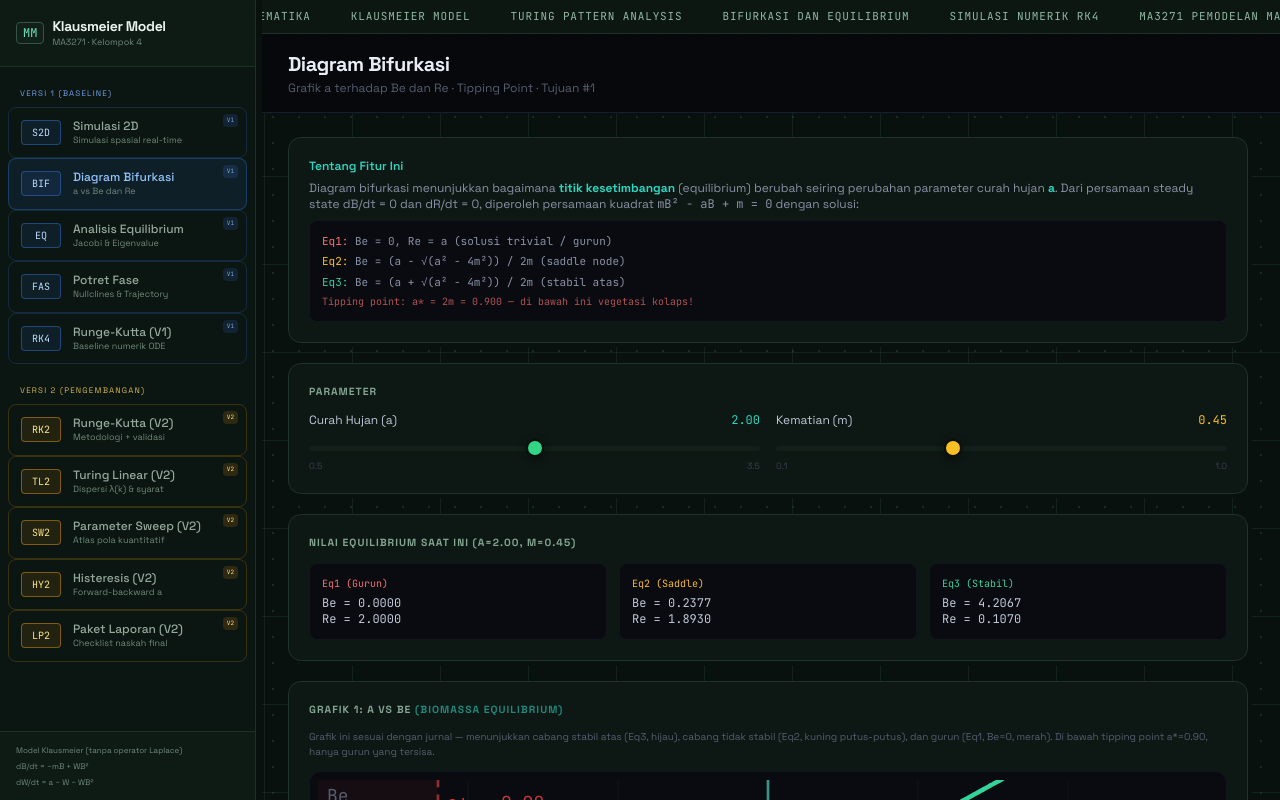
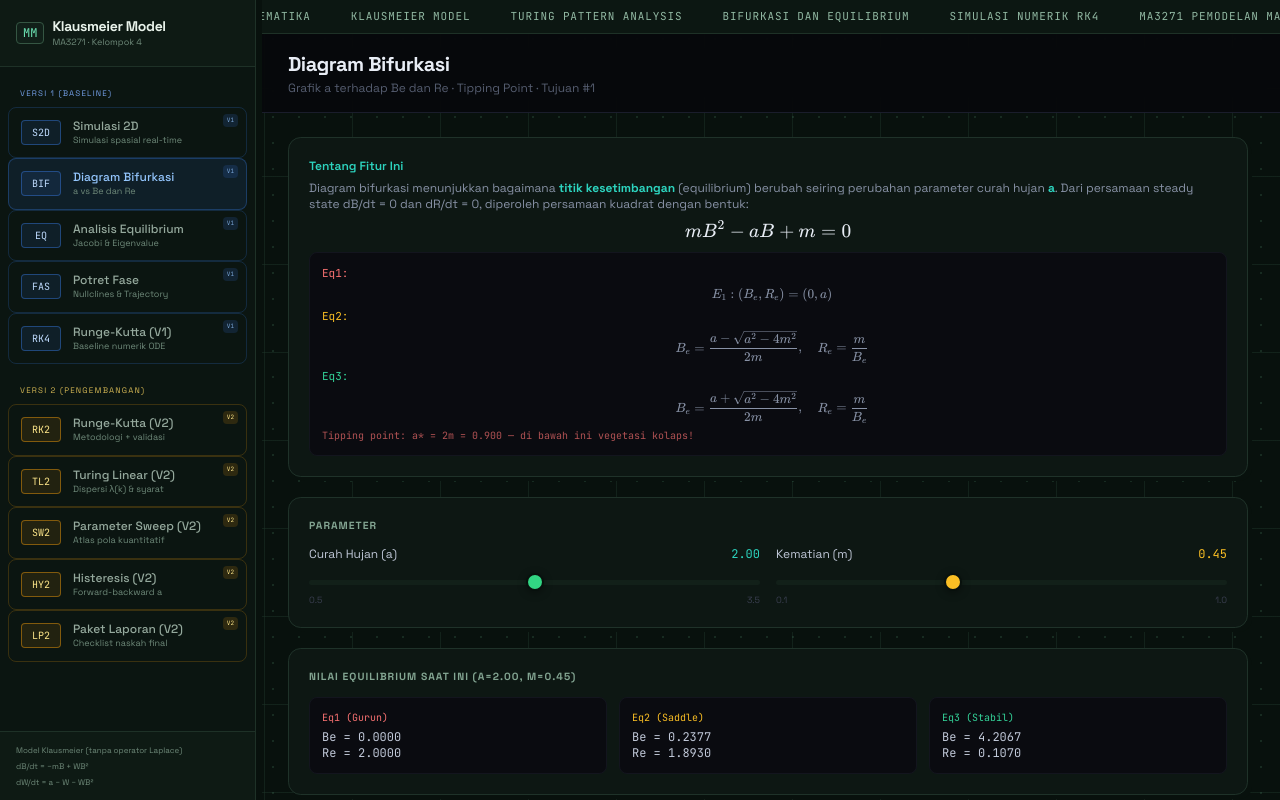
Before and after one commit to rlukassa/MA3271_Pemodelan-Matematika, a Nuxt app: page /bifurkasi in a window 1280 px wide. Shown: the top 800 px of the page. Built offline with nearby package versions, Linux system fonts and the light colour scheme.

Commit message:
refactor: formula with katex

```diff
--- /dev/null
+++ b/app/components/LatexExpr.vue
@@ -0,0 +1,37 @@
+<script setup>
+import { computed } from 'vue'
+import katex from 'katex'
+
+const props = defineProps({
+  expr: { type: String, required: true },
+  block: { type: Boolean, default: false }
+})
+
+const rendered = computed(() => {
+  try {
+    return katex.renderToString(props.expr, {
+      displayMode: props.block,
+      throwOnError: false,
+      strict: 'ignore'
+    })
+  } catch {
+    return props.expr
+  }
+})
+</script>
+
+<template>
+  <component :is="block ? 'div' : 'span'" class="latex-host" v-html="rendered" />
+</template>
+
+<style scoped>
+.latex-host :deep(.katex) {
+  color: inherit;
+}
+
+.latex-host :deep(.katex-display) {
+  margin: 0.35rem 0;
+  overflow-x: auto;
+  overflow-y: hidden;
+}
+</style>
--- a/app/pages/bifurkasi.vue
+++ b/app/pages/bifurkasi.vue
@@ -123,12 +123,16 @@ const eqDotsRe = computed(() => {
           Diagram bifurkasi menunjukkan bagaimana <strong class="text-teal-400">titik kesetimbangan</strong> (equilibrium)
           berubah seiring perubahan parameter curah hujan <strong class="text-teal-400">a</strong>.
           Dari persamaan steady state dB/dt = 0 dan dR/dt = 0, diperoleh persamaan kuadrat
-          <span class="font-data">mB² − aB + m = 0</span> dengan solusi:
+          dengan bentuk:
         </p>
+        <LatexExpr class="mt-2" :expr="'mB^2-aB+m=0'" :block="true" />
         <div class="mt-2 p-3 bg-[#0a0b10] rounded-lg border border-[#13151e] font-data text-[11px] text-[#8892a6] space-y-1">
-          <p><span class="text-red-400">Eq1:</span> Be = 0, Re = a (solusi trivial / gurun)</p>
-          <p><span class="text-amber-400">Eq2:</span> Be = (a − √(a² − 4m²)) / 2m (saddle node)</p>
-          <p><span class="text-emerald-400">Eq3:</span> Be = (a + √(a² − 4m²)) / 2m (stabil atas)</p>
+          <p><span class="text-red-400">Eq1:</span></p>
+          <LatexExpr class="ml-2" :expr="'E_1:(B_e,R_e)=(0,a)'" :block="true" />
+          <p><span class="text-amber-400">Eq2:</span></p>
+          <LatexExpr class="ml-2" :expr="'B_e=\\frac{a-\\sqrt{a^2-4m^2}}{2m},\\quad R_e=\\frac{m}{B_e}'" :block="true" />
+          <p><span class="text-emerald-400">Eq3:</span></p>
+          <LatexExpr class="ml-2" :expr="'B_e=\\frac{a+\\sqrt{a^2-4m^2}}{2m},\\quad R_e=\\frac{m}{B_e}'" :block="true" />
           <p class="text-red-400/70 text-[10px] mt-1">Tipping point: a* = 2m = {{ aCrit.toFixed(3) }} — di bawah ini vegetasi kolaps!</p>
         </div>
       </div>
--- a/app/pages/equilibrium.vue
+++ b/app/pages/equilibrium.vue
@@ -159,10 +159,10 @@ function fmtNum(n) {
           Eigenvalue dari Jacobian menentukan apakah equilibrium bersifat stabil, tidak stabil, atau saddle.
         </p>
         <div class="mt-2 p-3 bg-[#0a0b10] rounded-lg border border-[#13151e] font-data text-[10px] text-[#8892a6] space-y-1">
-          <p>Jacobian J(Be, Re) = ∂(F,G)/∂(B,R) di titik equilibrium:</p>
-          <p class="ml-3">J = [[ −m + 2RB,  B² ],</p>
-          <p class="ml-3">&nbsp;&nbsp;&nbsp;&nbsp;&nbsp;[ −2RB,    −1 − B² ]]</p>
-          <p class="mt-1.5 text-[9px]">Eigenvalue λ dari det(J − λI) = 0 → λ² − Tr(J)λ + det(J) = 0</p>
+          <p>Jacobian di titik equilibrium:</p>
+          <LatexExpr class="ml-3" :expr="'J(B_e,R_e)=\\frac{\\partial(F,G)}{\\partial(B,R)}'" :block="true" />
+          <LatexExpr class="ml-3" :expr="'J=\\begin{bmatrix}-m+2RB & B^2\\\\-2RB & -1-B^2\\end{bmatrix}'" :block="true" />
+          <LatexExpr class="mt-1.5" :expr="'\\det(J-\\lambda I)=0\\Rightarrow \\lambda^2-\\operatorname{Tr}(J)\\lambda+\\det(J)=0'" :block="true" />
           <p class="text-emerald-400/70">Stabil jika: <strong>kedua eigenvalue bagian real negatif</strong></p>
         </div>
       </div>
--- a/app/pages/fase.vue
+++ b/app/pages/fase.vue
@@ -162,8 +162,10 @@ onMounted(computeTrajectories)
           dari berbagai initial condition.
         </p>
         <div class="mt-2 p-3 bg-[#0a0b10] rounded-lg border border-[#13151e] font-data text-[10px] text-[#8892a6] space-y-1">
-          <p><span class="text-emerald-400">dB/dt = 0:</span> R = m/B (hiperbola)</p>
-          <p><span class="text-sky-400">dR/dt = 0:</span> R = a/(1 + B²) (Lorentzian)</p>
+          <p><span class="text-emerald-400">Nullcline 1:</span></p>
+          <LatexExpr class="ml-2" :expr="'\\frac{dB}{dt}=0:\\;R=\\frac{m}{B}'" :block="true" />
+          <p><span class="text-sky-400">Nullcline 2:</span></p>
+          <LatexExpr class="ml-2" :expr="'\\frac{dR}{dt}=0:\\;R=\\frac{a}{1+B^2}'" :block="true" />
           <p class="mt-1.5 text-[9px]">Panah vektor menunjukkan arah aliran, trajectory dihitung dengan RK4.</p>
         </div>
       </div>
--- a/app/pages/index.vue
+++ b/app/pages/index.vue
@@ -847,11 +847,11 @@ onMounted(() => {
           <div class="card">
             <h2 class="section-title mb-3">Persamaan Model</h2>
             <div class="text-[11px] sm:text-sm text-[#8892a6] space-y-2 font-data leading-relaxed eq-box">
-              <p>dB/dt = &minus;m &middot; B + R &middot; B&sup2;</p>
-              <p>dR/dt = a &minus; R &minus; R &middot; B&sup2;</p>
+              <LatexExpr :expr="'\\frac{dB}{dt}=-mB+RB^2'" :block="true" />
+              <LatexExpr :expr="'\\frac{dR}{dt}=a-R-RB^2'" :block="true" />
             </div>
             <div class="mt-2.5 text-[8px] sm:text-[10px] text-[#3a3f50] font-body space-y-0.5">
-              <p>D<sub>b</sub> = {{ Dp }} &middot; D<sub>R</sub> = {{ Dw }} m&sup2; thn&#x207B;&sup1;</p>
+              <LatexExpr :expr="`D_b=${Dp},\\;D_R=${Dw}\\;\\text{m}^2\\,\\text{thn}^{-1}`" :block="true" />
               <p class="italic">Coupling difusi ditambahkan secara numerik untuk simulasi spasial.</p>
             </div>
           </div>
--- a/app/pages/runge-kutta.vue
+++ b/app/pages/runge-kutta.vue
@@ -221,9 +221,9 @@ onMounted(() => runSimulation())
         </p>
         <div class="mt-2 p-3 bg-[#0a0b10] rounded-lg border border-[#13151e] font-data text-[10px] text-[#8892a6] space-y-1">
           <p>Sistem ODE (tanpa difusi):</p>
-          <p class="ml-3">dB/dt = −mB + RB²</p>
-          <p class="ml-3">dR/dt = a − R − RB²</p>
-          <p class="mt-1.5 text-[9px]">RK4: y_{n+1} = y_n + (h/6)(k₁ + 2k₂ + 2k₃ + k₄), orde akurasi O(h⁴)</p>
+          <LatexExpr class="ml-3" :expr="'\\frac{dB}{dt}=-mB+RB^2'" :block="true" />
+          <LatexExpr class="ml-3" :expr="'\\frac{dR}{dt}=a-R-RB^2'" :block="true" />
+          <LatexExpr class="mt-1.5" :expr="'y_{n+1}=y_n+\\frac{h}{6}(k_1+2k_2+2k_3+k_4),\\;\\text{orde }O(h^4)'" :block="true" />
         </div>
       </div>
 
--- a/app/pages/turing-linear-v2.vue
+++ b/app/pages/turing-linear-v2.vue
@@ -188,7 +188,9 @@ const kStarX = computed(() => {
 
       <div class="card">
         <h2 class="section-title mb-2">Catatan Presentasi</h2>
-        <p class="text-sm text-[#9ab0a3] leading-relaxed">Gunakan halaman ini saat menjelaskan tahap linearisasi PDE: matriks mode Fourier A(k) = J - k^2 D, lalu tunjukkan bahwa tanda λ_max(k) adalah indikator pertumbuhan mode spasial. Ini langsung menutup kebutuhan analisis dispersi terhadap k.</p>
+        <p class="text-sm text-[#9ab0a3] leading-relaxed">Gunakan halaman ini saat menjelaskan tahap linearisasi PDE melalui matriks mode Fourier berikut:</p>
+        <LatexExpr class="mt-1" :expr="'A(k)=J-k^2D,\\quad \\lambda_{\\max}(k)>0\\Rightarrow \\text{mode spasial tumbuh}'" :block="true" />
+        <p class="text-sm text-[#9ab0a3] leading-relaxed">Ini langsung menutup kebutuhan analisis dispersi terhadap k.</p>
       </div>
     </div>
   </div>
--- a/nuxt.config.ts
+++ b/nuxt.config.ts
@@ -3,6 +3,7 @@ export default defineNuxtConfig({
   compatibilityDate: '2025-07-15',
   devtools: { enabled: process.env.NODE_ENV === 'development' },
   modules: ['@nuxtjs/tailwindcss'],
+  css: ['katex/dist/katex.min.css'],
   app: {
     head: {
       link: [
--- a/package.json
+++ b/package.json
@@ -11,6 +11,7 @@
   },
   "dependencies": {
     "@vueuse/core": "^14.2.1",
+    "katex": "^0.16.44",
     "nuxt": "^4.3.1",
     "vue": "^3.5.29",
     "vue-router": "^4.6.4"
```
Also changed, not shown: app/pages/runge-kutta-v2.vue (+6 -6 lines), 1 other file (tests, documents, lock files or other folders).
